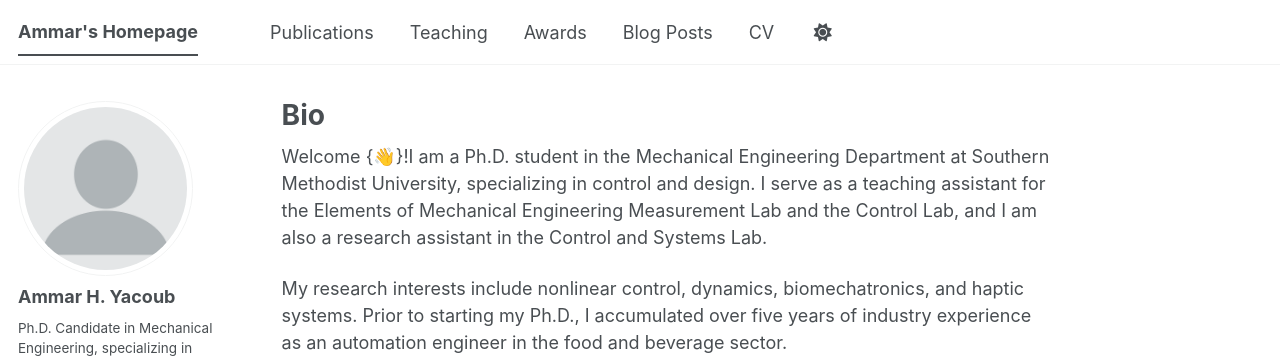
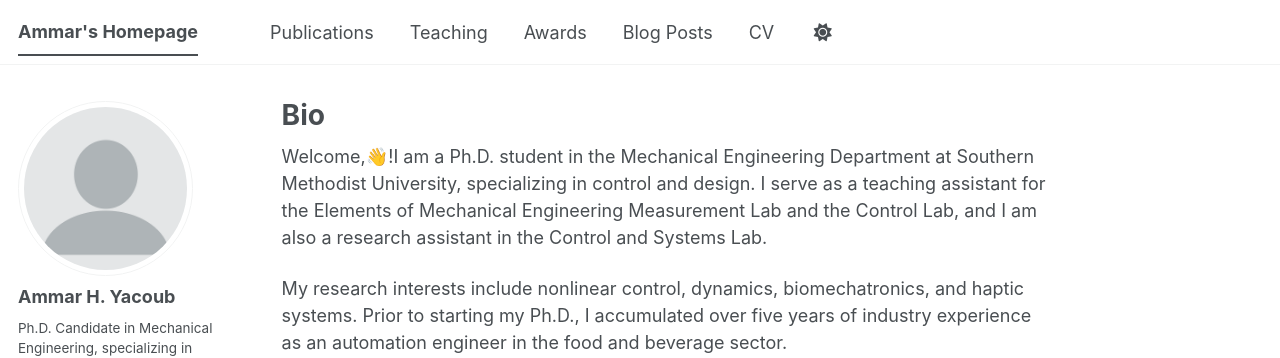
Before and after one commit to AmmarYacoub/AmmarYacoub.github.io, a Jekyll site: the page built from _pages/about.md, in a window 1280 px wide. Shown: the top 358 px of the page. Built offline with Jekyll 4.4.1, drawn with Linux system fonts in a browser that asks for light colours; some web fonts are replaced; a script bundle is joined from its source files by our own code; library files that are not in the unit come from our copies.

```diff
--- a/_pages/about.md
+++ b/_pages/about.md
@@ -7,7 +7,7 @@ redirect_from:
   - /about.html
 ---
 
-Welcome {👋}!I am a Ph.D. student in the Mechanical Engineering Department at Southern Methodist University, specializing in control and design. I serve as a teaching assistant for the Elements of Mechanical Engineering Measurement Lab and the Control Lab, and I am also a research assistant in the Control and Systems Lab.
+Welcome,👋!I am a Ph.D. student in the Mechanical Engineering Department at Southern Methodist University, specializing in control and design. I serve as a teaching assistant for the Elements of Mechanical Engineering Measurement Lab and the Control Lab, and I am also a research assistant in the Control and Systems Lab.
 
 My research interests include nonlinear control, dynamics, biomechatronics, and haptic systems. Prior to starting my Ph.D., I accumulated over five years of industry experience as an automation engineer in the food and beverage sector.
 
```
